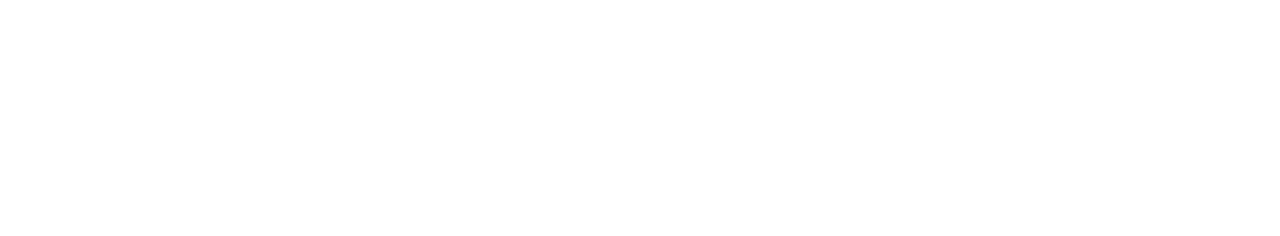
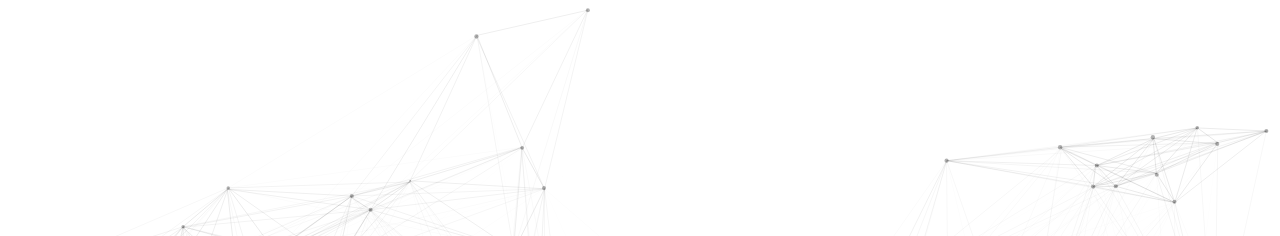
Before and after one commit to mbaig1/mbaig1.github.io, a plain HTML site: page index.html in a window 1280 px wide. Shown: the top 236 px of the page. Drawn offline with nearby package versions, Linux system fonts and the light colour scheme.

Commit message:
change folder structure and fix particles.js cdn problem

```diff
--- /dev/null
+++ b/assets/particles.js
@@ -0,0 +1,112 @@
+$(document).ready(function() {
+  particlesJS("particles-js", {
+    "particles": {
+      "number": {
+        "value": 45,
+        "density": {
+          "enable": true,
+          "value_area": 600
+        }
+      },
+      "color": {
+        "value": "#000000"
+      },
+      "shape": {
+        "type": "circle",
+        "stroke": {
+          "width": 0,
+          "color": "#000000"
+        },
+        "polygon": {
+          "nb_sides": 4
+        },
+        "image": {
+          "src": "img/github.svg",
+          "width": 100,
+          "height": 100
+        }
+      },
+      "opacity": {
+        "value": 0.3,
+        "random": false,
+        "anim": {
+          "enable": false,
+          "speed": 1,
+          "opacity_min": 0.1,
+          "sync": false
+        }
+      },
+      "size": {
+        "value": 2,
+        "random": true,
+        "anim": {
+          "enable": true,
+          "speed": 30,
+          "size_min": 2,
+          "sync": false
+        }
+      },
+      "line_linked": {
+        "enable": true,
+        "distance": 350,
+        "color": "#000000",
+        "opacity": 0.1,
+        "width": 1
+      },
+      "move": {
+        "enable": true,
+        "speed": 6,
+        "direction": "none",
+        "random": true,
+        "straight": false,
+        "out_mode": "out",
+        "bounce": false,
+        "attract": {
+          "enable": false,
+          "rotateX": 600,
+          "rotateY": 1200
+        }
+      }
+    },
+    "interactivity": {
+      "detect_on": "canvas",
+      "events": {
+        "onhover": {
+          "enable": true,
+          "mode": "grab"
+        },
+        "onclick": {
+          "enable": true,
+          "mode": "repulse"
+        },
+        "resize": true
+      },
+      "modes": {
+        "grab": {
+          "distance": 300,
+          "line_linked": {
+            "opacity": 1
+          }
+        },
+        "bubble": {
+          "distance": 400,
+          "size": 40,
+          "duration": 2,
+          "opacity": 8,
+          "speed": 3
+        },
+        "repulse": {
+          "distance": 250,
+          "duration": 0.4
+        },
+        "push": {
+          "particles_nb": 4
+        },
+        "remove": {
+          "particles_nb": 2
+        }
+      }
+    },
+    "retina_detect": true
+  });
+});
--- a/styles.css
+++ b/assets/styles.css
@@ -5,12 +5,12 @@ body {
   position: relative;
 }
 
-#particle-js {
+#particles-js {
   height: 100%;
   width: 100%;
 
   position: absolute;
-  z-index: 0;
+  z-index: 3;
 }
 
 #logo {
--- a/index.html
+++ b/index.html
@@ -2,8 +2,11 @@
 <html>
   <head>
     <meta charset="utf-8">
-    <link rel="stylesheet" href="styles.css">
+    <link rel="stylesheet" href="assets/styles.css">
     <title>BaigNama</title>
+    <script src="https://ajax.googleapis.com/ajax/libs/jquery/3.2.1/jquery.min.js"></script>
+    <script src="https://cdn.jsdelivr.net/particles.js/2.0.0/particles.min.js"></script>
+    <script type="text/javascript" src="assets/particles.js"></script>
   </head>
   <body>
     <div id="particles-js"></div>
```
